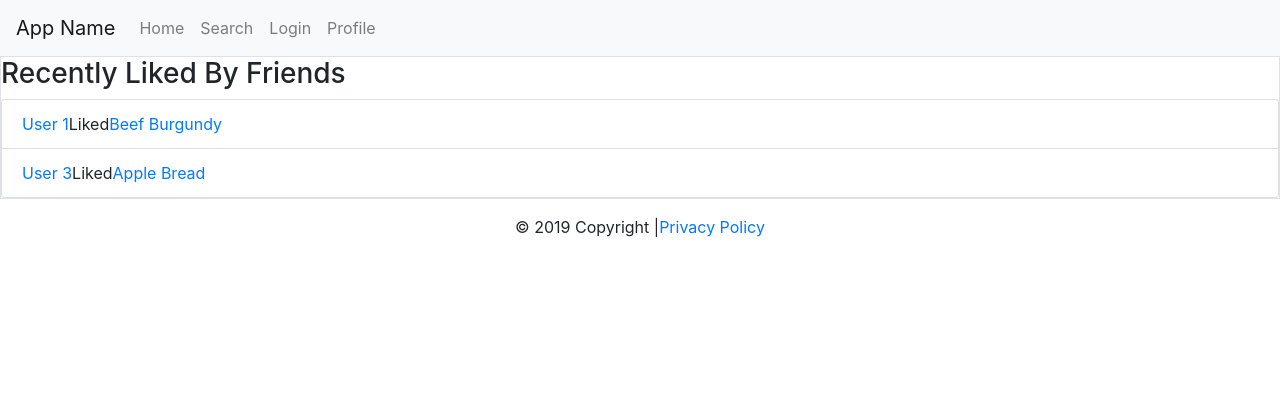
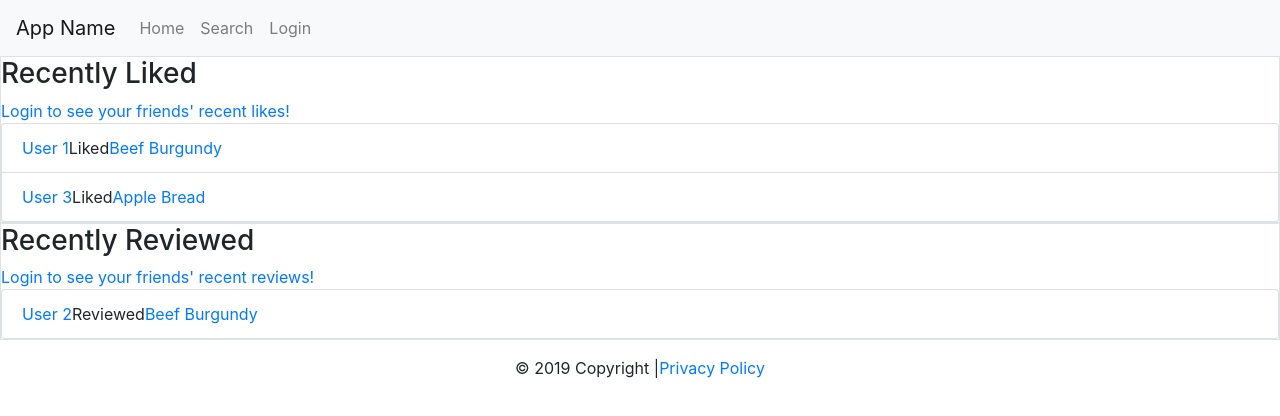
Before and after one commit to daniaalnahdi/wbdv-f19-team18, a React (Create React App) app: page / in a window 1280 px wide. Shown: the top 416 px of the page. Built offline with nearby package versions, Linux system fonts and the light colour scheme.

Commit message:
add home reviews feed

```diff
--- a/src/components/RecipeLikesFeed.js
+++ b/src/components/HomePageLikesFeed.js
@@ -1,18 +1,26 @@
 import React from "react";
 import { Link } from "react-router-dom";
 
-export default class RecipeLikesFeed extends React.Component {
+export default class HomePageLikesFeed extends React.Component {
   constructor(props) {
     super(props);
   }
   render() {
+    let loginPrompt = "";
+
+    if (!this.props.isLoggedIn) {
+      loginPrompt = (
+        <Link to="login">Login to see your friends' recent likes!</Link>
+      );
+    }
     return (
       <div className="border">
         <h3>
           {this.props.isLoggedIn
             ? "Recently Liked By Friends"
-            : "Recently Liked By Community"}
+            : "Recently Liked"}
         </h3>
+        {loginPrompt}
         <ul className="list-group">
           {this.props.likes &&
             this.props.likes.map(like => {
--- /dev/null
+++ b/src/components/HomePageReviewsFeed.js
@@ -0,0 +1,43 @@
+import React from "react";
+import { Link } from "react-router-dom";
+
+export default class HomePageReviewsFeed extends React.Component {
+  constructor(props) {
+    super(props);
+  }
+  render() {
+    let loginPrompt = "";
+
+    if (!this.props.isLoggedIn) {
+      loginPrompt = (
+        <Link to="login">Login to see your friends' recent reviews!</Link>
+      );
+    }
+    return (
+      <div className="border">
+        <h3>
+          {this.props.isLoggedIn
+            ? "Recently Liked By Friends"
+            : "Recently Reviewed"}
+        </h3>
+        {loginPrompt}
+        <ul className="list-group">
+          {this.props.reviews &&
+            this.props.reviews.map(review => {
+              return (
+                <li className="list-group-item">
+                  <Link to={`/profile/${review.user.username}`}>
+                    {review.user.name}
+                  </Link>
+                  Reviewed
+                  <Link to={`/recipe/${review.recipeId}`}>
+                    {review.recipeTitle}
+                  </Link>
+                </li>
+              );
+            })}
+        </ul>
+      </div>
+    );
+  }
+}
--- a/src/components/NavBar.js
+++ b/src/components/NavBar.js
@@ -20,9 +20,6 @@ class NavBar extends React.Component {
               <Link to="/login" className="nav-item nav-link" href="#">
                 Login
               </Link>
-              <Link to="/profile" className="nav-item nav-link" href="#">
-                Profile
-              </Link>
             </div>
           </div>
         </nav>
--- a/src/pages/HomePage.js
+++ b/src/pages/HomePage.js
@@ -7,7 +7,9 @@ import SearchPageReducer from "../reducers/SearchPageReducer";
 //UI Elements
 import NavBar from "../components/NavBar";
 import Footer from "../components/Footer";
-import RecipeLikesFeed from "../components/RecipeLikesFeed";
+import HomePageLikesFeed from "../components/HomePageLikesFeed";
+import HomePageReviewsFeed from "../components/HomePageReviewsFeed";
+
 //Pages
 import DetailPage from "../pages/DetailPage";
 import LoginPage from "../pages/LoginPage";
@@ -79,8 +81,8 @@ const loggedInUser = {
   ]
 };
 
-// TODO -- check if use is actually logged in
-const LoggedIn = true;
+// TODO -- check if user is actually logged in
+const LoggedIn = false;
 
 const store = createStore(SearchPageReducer);
 
@@ -130,12 +132,20 @@ class HomePage extends React.Component {
               render={props => <ProfilePage userId={props.match.params.id} />}
             />
             <Route path="/">
-              <RecipeLikesFeed
+              <HomePageLikesFeed
                 isLoggedIn={this.state.isLoggedIn}
                 likes={
                   this.state.isLoggedIn
                     ? anonUser.allRecentLikes
                     : loggedInUser.friendsRecentLikes
+                }
+              />
+              <HomePageReviewsFeed
+                isLoggedIn={this.state.isLoggedIn}
+                reviews={
+                  this.state.isLoggedIn
+                    ? anonUser.allRecentReviews
+                    : loggedInUser.friendsRecentReviews
                 }
               />
             </Route>
```
